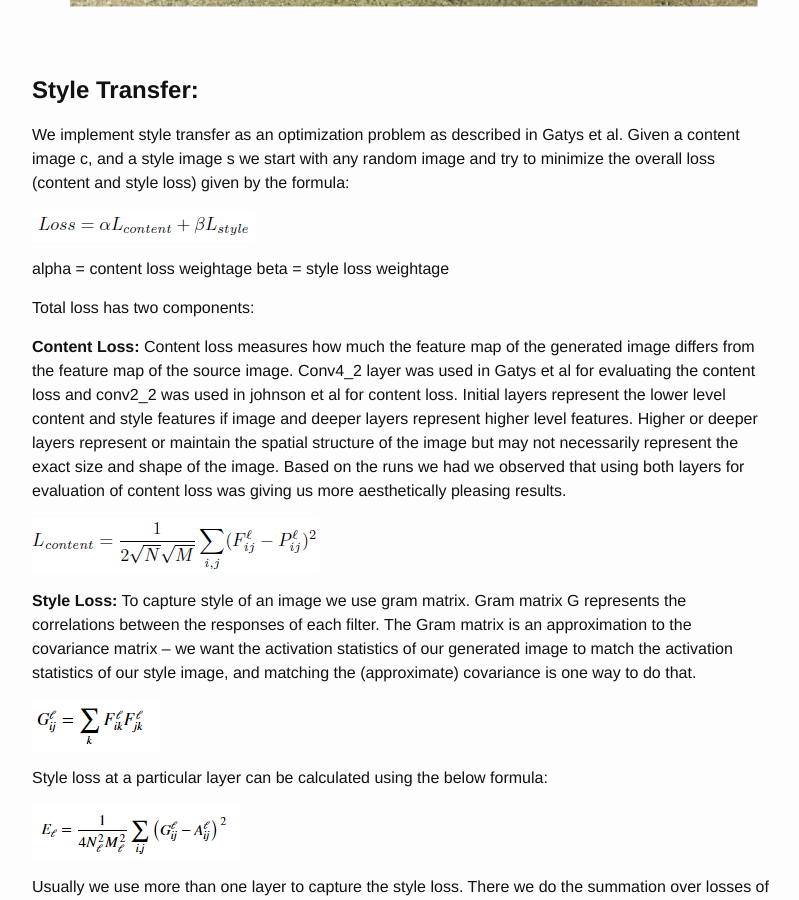
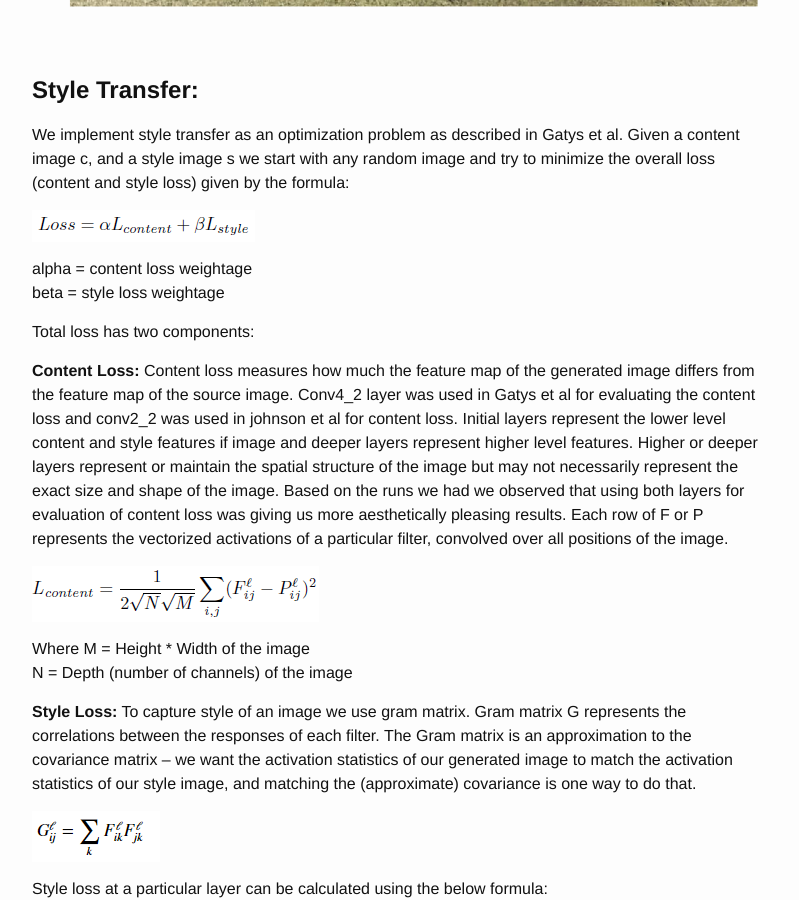
Before and after one commit to DarkKnightsDL/TargetedStyleTransfer, a Jekyll site: the page built from docs/index.md, in a window 1280 px wide and 900 px high, scrolled down 3131 px. Shown: the whole window, without its empty margins (238-1037 px from the left). Built offline with Jekyll 4.4.1, drawn with Linux system fonts in a browser that asks for light colours; some of the changed text lies outside the part shown.

Commit message:
few updates

```diff
--- a/docs/index.md
+++ b/docs/index.md
@@ -51,13 +51,18 @@ We implement style transfer as an optimization problem as described in Gatys et
 <img src="data/total_loss.PNG"/>
 
 alpha = content loss weightage
+<br>
 beta = style loss weightage
 
 Total loss has two components:
 
-**Content Loss:**  Content loss measures how much the feature map of the generated image differs from the feature map of the source image. Conv4_2 layer was used in Gatys et al for evaluating the content loss and conv2_2 was used in johnson et al for content loss. Initial layers represent the lower level content and style features if image and deeper layers represent higher level features. Higher or deeper layers represent or maintain the spatial structure of the image but may not necessarily represent the exact size and shape of the image. Based on the runs we had we observed that using both layers for evaluation of content loss was giving us more aesthetically pleasing results.
+**Content Loss:**  Content loss measures how much the feature map of the generated image differs from the feature map of the source image. Conv4_2 layer was used in Gatys et al for evaluating the content loss and conv2_2 was used in johnson et al for content loss. Initial layers represent the lower level content and style features if image and deeper layers represent higher level features. Higher or deeper layers represent or maintain the spatial structure of the image but may not necessarily represent the exact size and shape of the image. Based on the runs we had we observed that using both layers for evaluation of content loss was giving us more aesthetically pleasing results. Each row of F or P represents the vectorized activations of a particular filter, convolved over all positions of the image.
 
 <img src="data/content_loss.PNG"/>
+
+Where M = Height * Width of the image
+<br>
+      N = Depth (number of channels) of the image
 
 **Style Loss:**  To capture style of an image we use gram matrix.  Gram matrix G represents the correlations between the responses of each filter. The Gram matrix is an approximation to the covariance matrix -- we want the activation statistics of our generated image to match the activation statistics of our style image, and matching the (approximate) covariance is one way to do that.
 
@@ -81,6 +86,9 @@ We have used L-BFGS optimizer as the default optimizer in our network for style
 
 <img src="data/lbfgs_adam.png"/>
 
+## **Example output of style transfer on an image**
+<img src="data/sky_result.png"/>
+
 
 Initially we had planned to do the style transfer to the entire image, followed by instance aware semantic segmentation which gave us the masks for different objects in the image. Then using these masks and user input we planned to superimpose the style onto original image accordingly. But this approach was not optimal as we were transferring many styles over the entire image which was redundant.  So we came up with a different approach for achieving targeted style transfer. Now, we are first doing the instance aware semantic segmentation part, which gives us the bounding boxes as well as the masks for each instance of every object in the image. After that, we take the input from the user as to which instance of which object he/she wants the style to be transferred on. The user can select multiple object instances and for the selected objects, we generate the masks as black and white images, with the white part denoting the mask for that object instance. Once this is done, we transfer the style onto the various user specified objects, and finally we get the style transferred image with the style transfer on the selected objects accordingly.
 <br>
@@ -94,7 +102,7 @@ In this section we present various results we got from our network.
 <img src="data/style.png"/>
 
 ## **Output from semantic segmentation**
-<img src="data/me_bbox_new.png"/>
+<img align = "left" src="data/me_bbox_new.png"/>
 
 ## **Mask image generated using output of semantic segmentation step which will also be given as input to style transfer**
 <img src="data/me_mask1.jpg"/>
```
